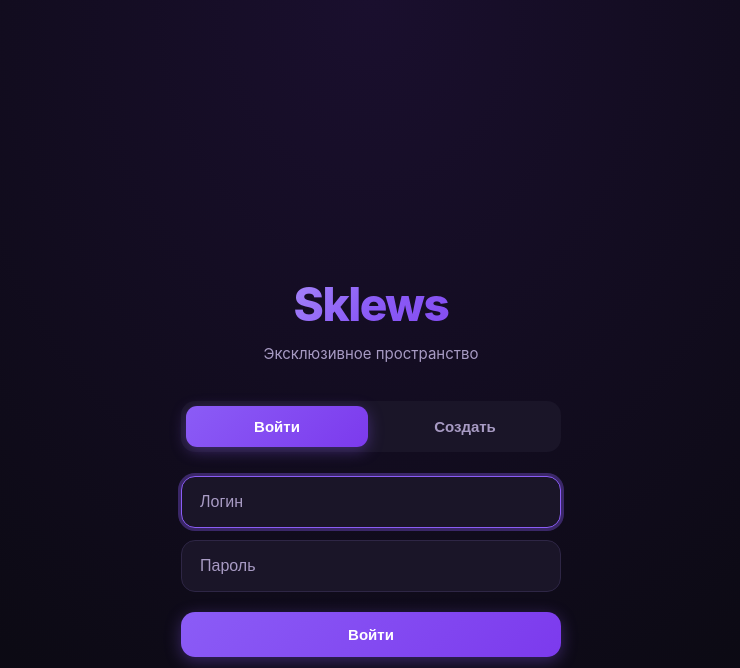
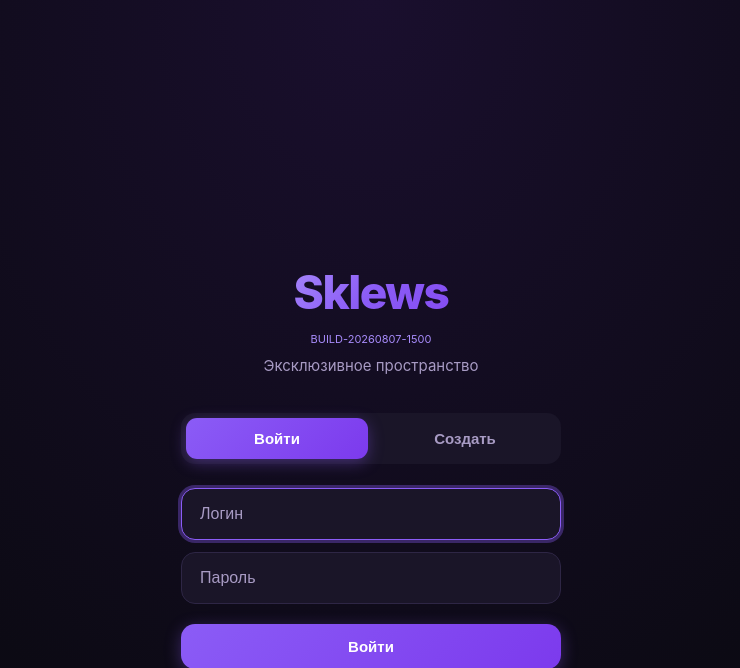
Before and after one commit to sklionagrex-cpu/Sklews, a Flask app: page /auth in a window 1280 px wide. Shown: the top 668 px of the page, without its empty margins (269-1009 px from the left). Run offline with Flask 3, Linux system fonts and the light colour scheme; parts of the project's set-up code (start-up, migrations or seed data) failed here and were passed over.

Commit message:
Add /__build stamp BUILD-20260807-1500 to verify correct Render service

```diff
--- a/app.py
+++ b/app.py
@@ -308,6 +308,10 @@ def can_moderate(user, channel):
         return True
     role = ChannelRole.query.filter_by(channel_id=channel.id, user_id=user.id).first()
     return role and role.role in ('admin', 'moderator')
+
+@app.route('/__build')
+def __build():
+    return "BUILD-20260807-1500", 200, {"Content-Type": "text/plain; charset=utf-8", "Cache-Control": "no-store"}
 
 @app.route('/')
 def index():
--- a/static/js/script.js
+++ b/static/js/script.js
@@ -1,3 +1,4 @@
+/* BUILD-20260807-1500 */
 /* Sklews client */
 window.SKLEWS_JS_OK = true;
 const socket = (typeof io === 'function')
--- a/templates/auth.html
+++ b/templates/auth.html
@@ -12,8 +12,8 @@
     <link rel="apple-touch-icon" href="/static/apple-touch-icon.png?v=7">
     <link rel="icon" type="image/png" sizes="192x192" href="/static/apple-touch-icon.png?v=7">
 
-    <title>Sklews — Вход</title>
-    <link rel="stylesheet" href="/static/css/style.css?v=20260807g">
+    <title>Sklews BUILD-20260807-1500 — Вход</title>
+    <link rel="stylesheet" href="/static/css/style.css?v=BUILD-20260807-1500">
     <style>
         .auth-form input {
             width: 100%;
@@ -49,6 +49,7 @@
             <img class="logo-mark" id="auth-logo-ball" src="/static/icon-512.png?v=7" alt="" width="72" height="72">
         </div>
         <div class="logo">Sklews</div>
+        <p class="auth-build-mark" style="font-size:11px;color:#a78bfa;margin:0 0 8px">BUILD-20260807-1500</p>
         <p class="subtitle">Эксклюзивное пространство</p>
 
         {% if error %}
```
